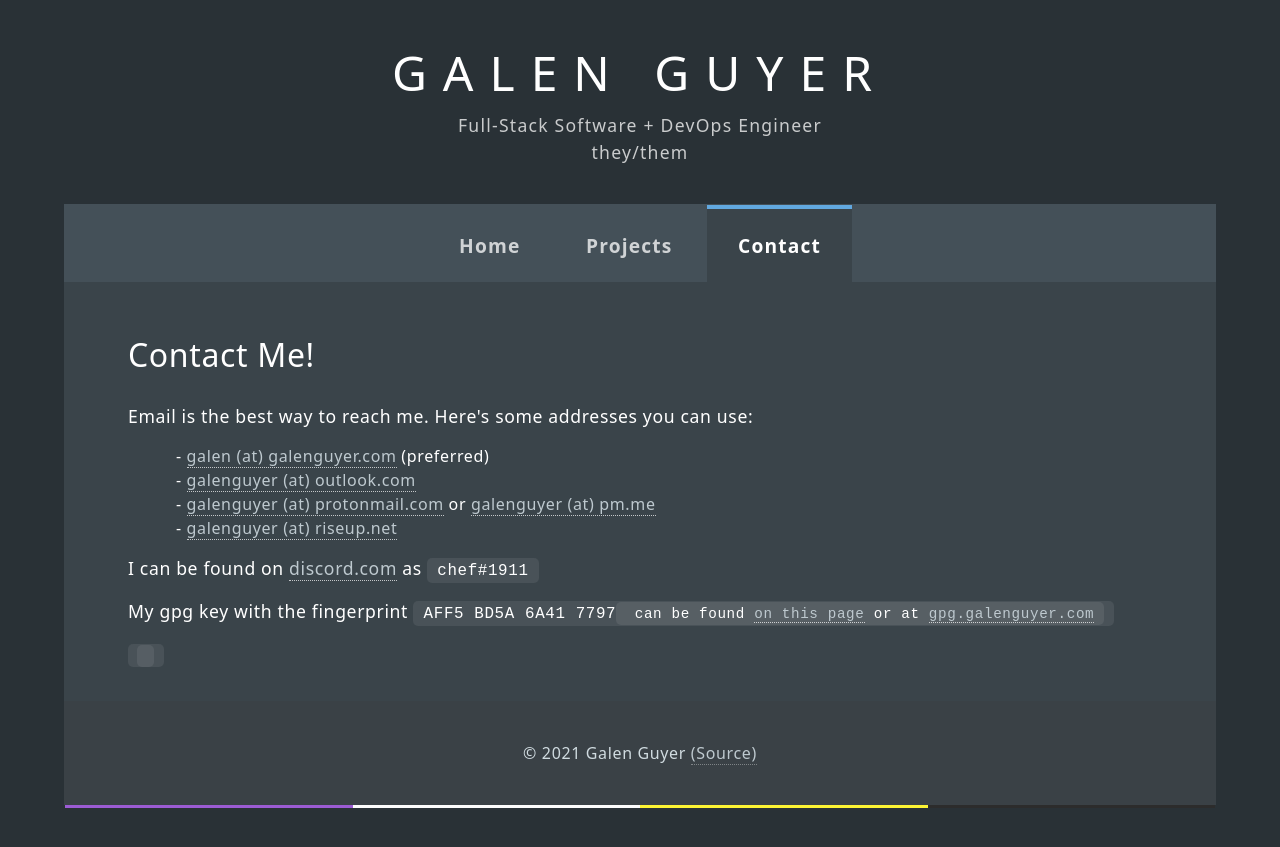
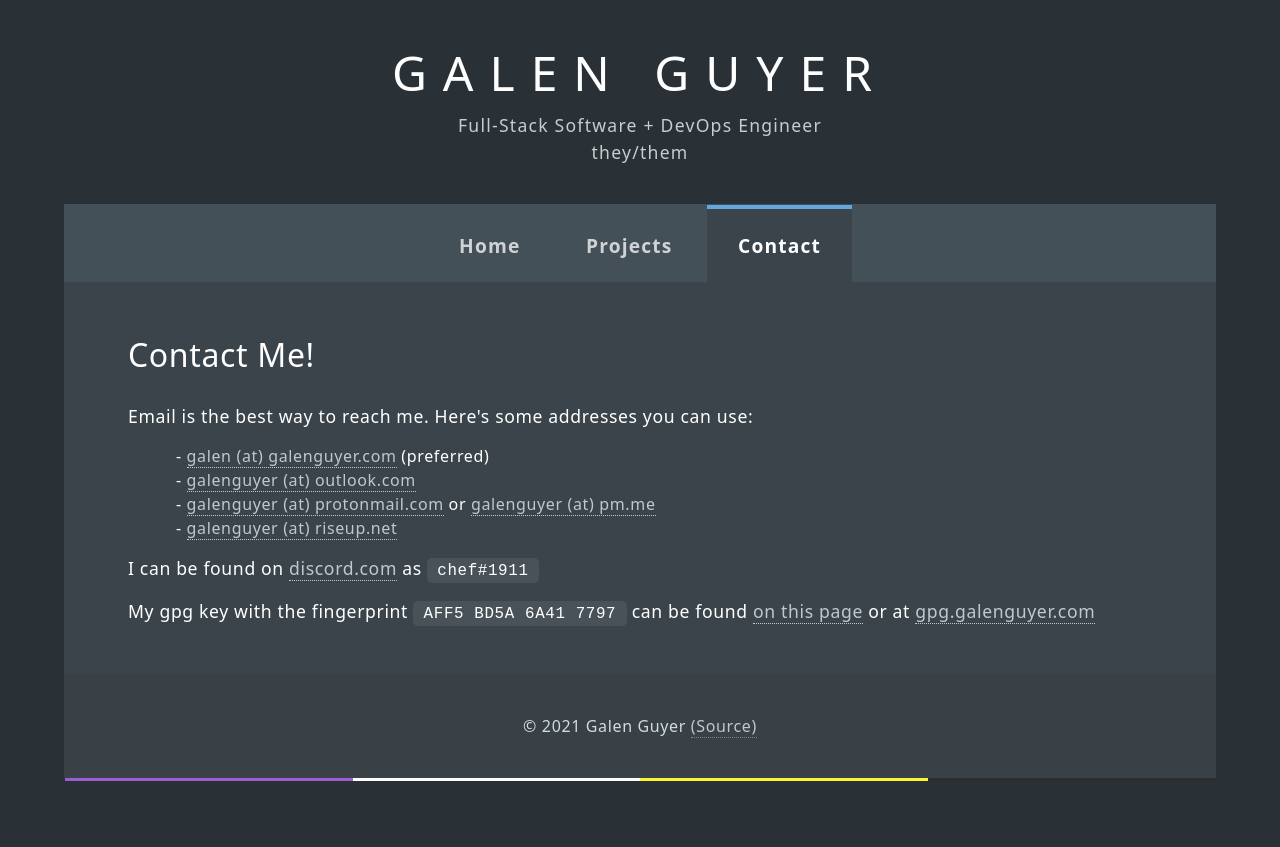
Before and after one commit to galenguyer/galenguyer.github.io, a Jekyll site: the page built from contact.html, in a window 1280 px wide. Shown: the top 847 px of the page. Built offline with Jekyll 4.4.1, drawn with Linux system fonts in a browser that asks for light colours.

Commit message:
closing tags are hard

```diff
--- a/contact.html
+++ b/contact.html
@@ -17,4 +17,4 @@
 
 <p>I can be found on <a href="https://discord.com">discord.com</a> as <code>chef#1911</code></p>
 
-<p>My gpg key with the fingerprint <code>AFF5 BD5A 6A41 7797<code> can be found <a href="/gpg.txt">on this page</a> or at <a href="https://gpg.galenguyer.com">gpg.galenguyer.com</a></p>
+<p>My gpg key with the fingerprint <code>AFF5 BD5A 6A41 7797</code> can be found <a href="/gpg.txt">on this page</a> or at <a href="https://gpg.galenguyer.com">gpg.galenguyer.com</a></p>
```
